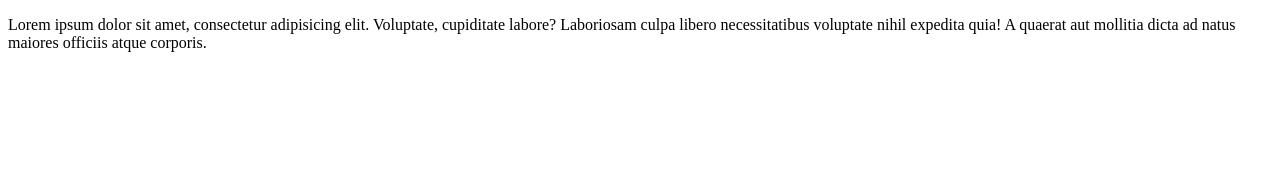
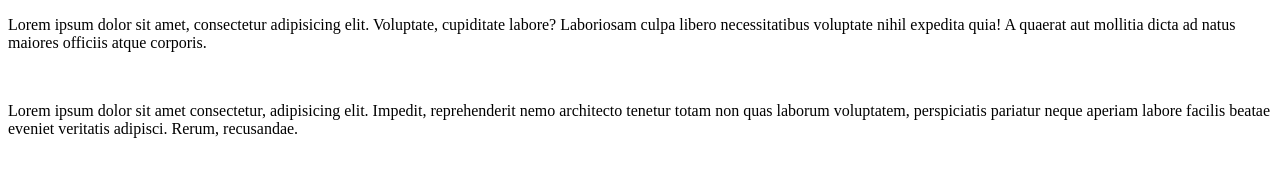
Before and after one commit to senthilraja570/voodoo, a plain HTML site: page index.html in a window 1280 px wide. Drawn offline with Linux system fonts and the light colour scheme.

Commit message:
Lorem added

```diff
--- a/index.html
+++ b/index.html
@@ -10,7 +10,7 @@
     <p>Lorem ipsum dolor sit amet, consectetur adipisicing elit. Voluptate, cupiditate labore? Laboriosam culpa libero necessitatibus voluptate nihil expedita quia! A quaerat aut mollitia dicta ad natus maiores officiis atque corporis.</p>
     <!-- header begin -->
     <img src="images/main-banner.png" alt="">
-
+   <p>Lorem ipsum dolor sit amet consectetur, adipisicing elit. Impedit, reprehenderit nemo architecto tenetur totam non quas laborum voluptatem, perspiciatis pariatur neque aperiam labore facilis beatae eveniet veritatis adipisci. Rerum, recusandae.</p>
 
 </body>
 </html>
```
